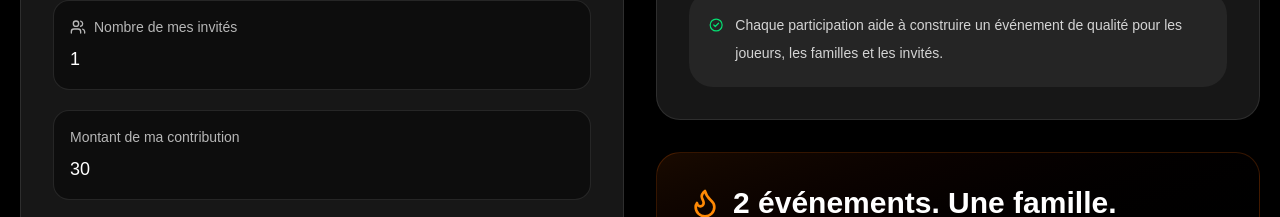
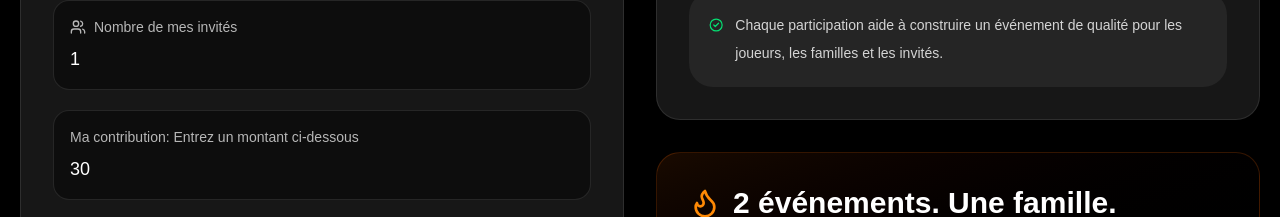
Before and after one commit to elokawilly/deuxzero-event, a Next.js app: page / in a window 1280 px wide. Shown: the part 980-1197 px from the top of the page. Built offline with nearby package versions, Linux system fonts and the light colour scheme.

Commit message:
Modification libelle invites

```diff
--- a/app/page.tsx
+++ b/app/page.tsx
@@ -170,13 +170,13 @@ Paiement effectué via PayPal 👊🏾`
 </div>
 <div className="rounded-2xl border border-white/10 bg-black/40 p-4">
   <label className="mb-2 flex items-center gap-2 text-sm text-white/70">
-    Montant de ma contribution
+    Ma contribution: Entrez un montant ci-dessous
   </label>
 
   <input
     type="number"
     min="1"
-    placeholder="Ex : 30"
+    placeholder="Ex : 0"
     className="w-full bg-transparent text-lg outline-none"
     value={form.amount}
     onChange={(e) =>
```
